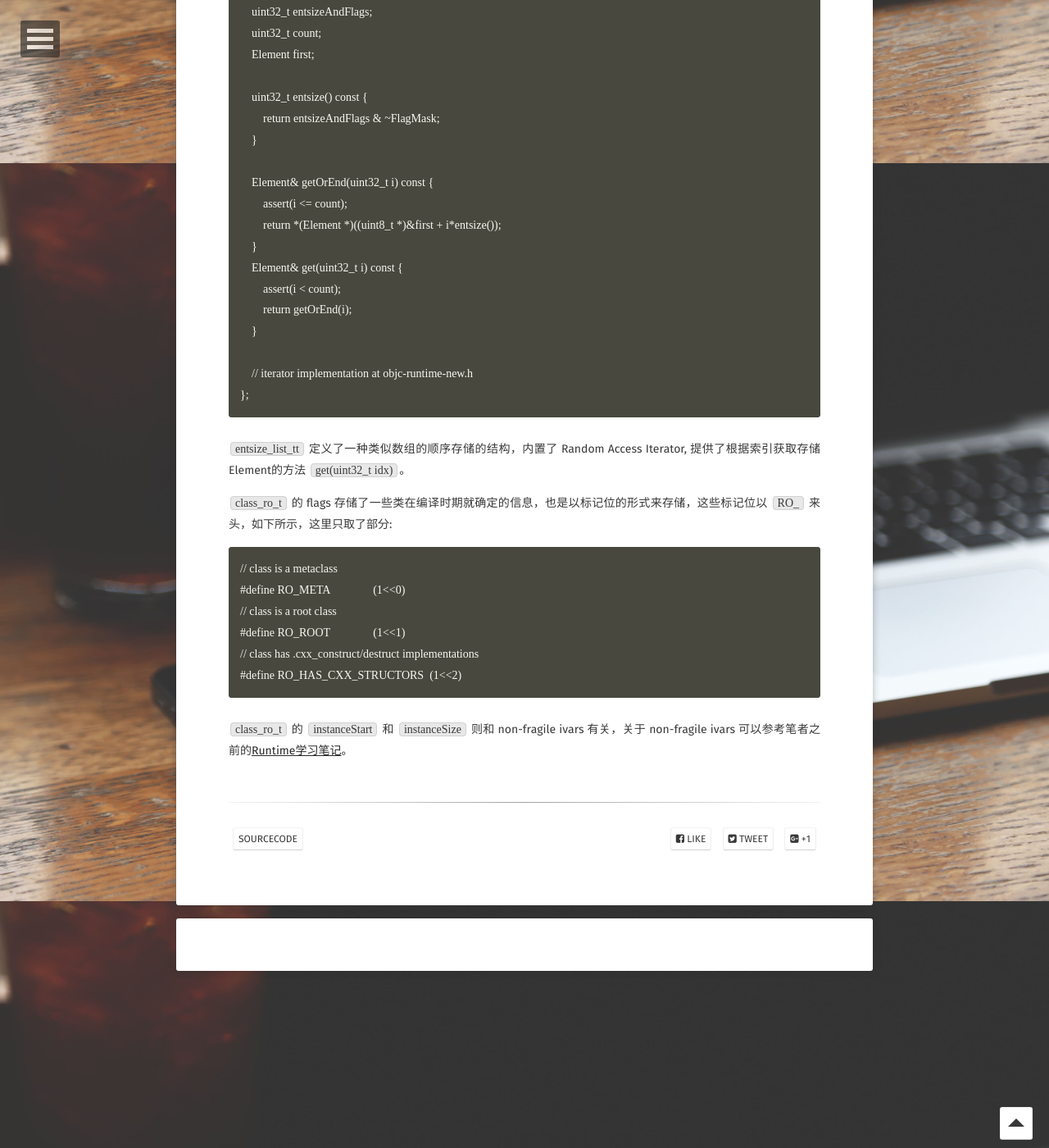
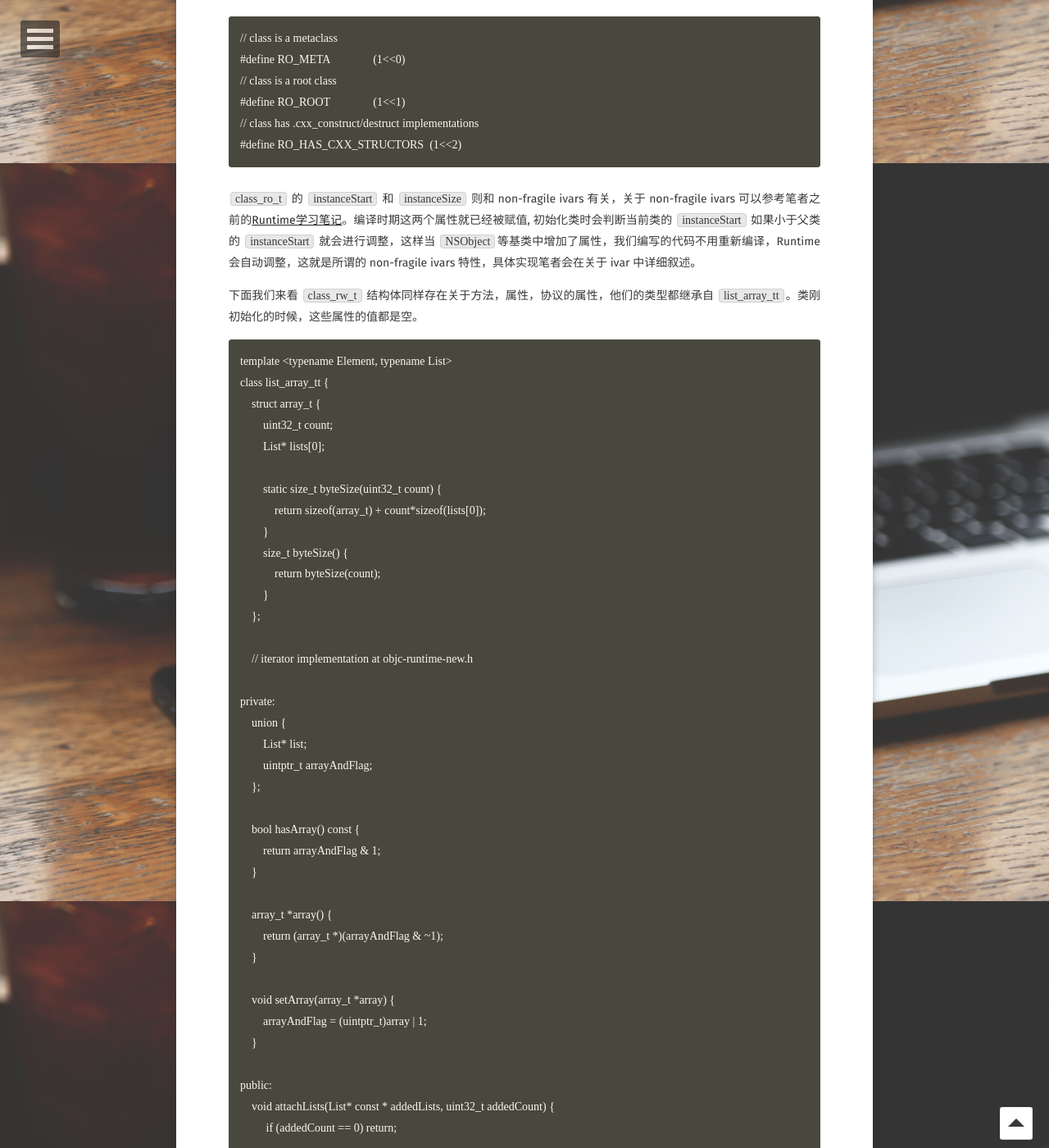
Before and after one commit to longjianjiang/longjianjiang.github.io, a Jekyll site: the page built from _posts/2018-12-29-runtime-source-code-third.md, in a window 1280 px wide and 1400 px high, scrolled down 3401 px. Shown: the whole window at 82% size. Built offline with Jekyll 4.4.1, drawn with Linux system fonts in a browser that asks for light colours; some web fonts are replaced; comment, search, counter and statistics services are not loaded; some of the changed text lies outside the part shown.

Commit message:
Update(auto commit)

````diff
--- a/_posts/2018-12-29-runtime-source-code-third.md
+++ b/_posts/2018-12-29-runtime-source-code-third.md
@@ -21,32 +21,6 @@
 
 之前笔者分析过 `objc_class` 结构体中继承自 `objc_object` 的 `isa` 成员，本文笔者来分析 `class_data_bits_t` 成员的作用与结构。
 
-## 测试代码
-
-```
-@interface Person : NSObject {
-    NSString *_nickName;
-}
-
-@property (nonatomic, copy) NSString *name;
-
-- (void)say;
-- (void)write;
-@end
-
-@implementation Person
-- (void)say {
-    NSLog(@"hello world");
-}
-
-- (void)write {
-    NSLog(@"write some letter");
-}
-@end
-```
-
-笔者以👆代码来进行测试。
-
 ## class_data_bits_t
 
 ```
@@ -163,4 +137,93 @@
 #define RO_HAS_CXX_STRUCTORS  (1<<2)
 ```
 
-`class_ro_t` 的 `instanceStart` 和 `instanceSize` 则和 non-fragile ivars 有关，关于 non-fragile ivars 可以参考笔者之前的[Runtime学习笔记](http://www.longjianjiang.com/runtime/)。
+`class_ro_t` 的 `instanceStart` 和 `instanceSize` 则和 non-fragile ivars 有关，关于 non-fragile ivars 可以参考笔者之前的[Runtime学习笔记](http://www.longjianjiang.com/runtime/)。编译时期这两个属性就已经被赋值, 初始化类时会判断当前类的 `instanceStart` 如果小于父类的 `instanceStart` 就会进行调整，这样当 `NSObject`等基类中增加了属性，我们编写的代码不用重新编译，Runtime会自动调整，这就是所谓的 non-fragile ivars 特性，具体实现笔者会在关于 ivar 中详细叙述。
+
+下面我们来看 `class_rw_t` 结构体同样存在关于方法，属性，协议的属性，他们的类型都继承自 `list_array_tt`。类刚初始化的时候，这些属性的值都是空。
+
+```
+template <typename Element, typename List>
+class list_array_tt {
+    struct array_t {
+        uint32_t count;
+        List* lists[0];
+
+        static size_t byteSize(uint32_t count) {
+            return sizeof(array_t) + count*sizeof(lists[0]);
+        }
+        size_t byteSize() {
+            return byteSize(count);
+        }
+    };
+
+    // iterator implementation at objc-runtime-new.h
+
+private:
+    union {
+        List* list;
+        uintptr_t arrayAndFlag;
+    };
+
+    bool hasArray() const {
+        return arrayAndFlag & 1;
+    }
+
+    array_t *array() {
+        return (array_t *)(arrayAndFlag & ~1);
+    }
+
+    void setArray(array_t *array) {
+        arrayAndFlag = (uintptr_t)array | 1;
+    }
+
+public:
+    void attachLists(List* const * addedLists, uint32_t addedCount) {
+         if (addedCount == 0) return;
+
+        if (hasArray()) {
+            // many lists -> many lists
+            uint32_t oldCount = array()->count;
+            uint32_t newCount = oldCount + addedCount;
+            setArray((array_t *)realloc(array(), array_t::byteSize(newCount)));
+            array()->count = newCount;
+            memmove(array()->lists + addedCount, array()->lists,
+                    oldCount * sizeof(array()->lists[0]));
+            memcpy(array()->lists, addedLists,
+                   addedCount * sizeof(array()->lists[0]));
+        }
+        else if (!list  &&  addedCount == 1) {
+            // 0 lists -> 1 list
+            list = addedLists[0];
+        }
+        else {
+            // 1 list -> many lists
+            List* oldList = list;
+            uint32_t oldCount = oldList ? 1 : 0;
+            uint32_t newCount = oldCount + addedCount;
+            setArray((array_t *)malloc(array_t::byteSize(newCount)));
+            array()->count = newCount;
+            if (oldList) array()->lists[addedCount] = oldList;
+            memcpy(array()->lists, addedLists,
+                   addedCount * sizeof(array()->lists[0]));
+        }
+    }
+};
+```
+
+上述就是 `list_array_tt` 的大致结构，省略了一些代码实现。这个结构内部创建了一个类似数组的叫 `array_t` 的结构体，内部有个 `lists` 数组 存储 `List *` 指针类型。如果 List 的个数大于1了就需要使用这个`lists`了，一个重要的方法就是 `attachLists`， 就是在该方法中将 `class_ro_t` 中方法，属性，协议等信息加入到 `class_rw_t` 的对应 `list_array_tt` 类型的属性中的。同时通过分类给类增加方法也是通过该方法加入的，具体添加过程笔者这里不展开。
+
+通过 `attachLists` 方法实现，可以看到内部会将新添加的List移动到最前面，将之前的元素移动到新添加List的尾部。
+
+`class_rw_t` 的 flags 也存储了一些类相关的信息，也是以标记位的形式来存储，这些标记位以 `RW_` 来头，这些信息不是编译期间确定的，这里只取了部分:
+
+```
+#define RW_REALIZED           (1<<31)
+// class is unresolved future class
+#define RW_FUTURE             (1<<30)
+// class is initialized
+#define RW_INITIALIZED        (1<<29)
+```
+
+## 最后
+
+通过上面分析，我们知道了 OC 类中一个重要的成员 bits。同时知道了 bits 里一个重要的 `data()` 返回了表示类结构的 `class_rw_t` 结构体，进而发现上述结构体中还存在一个 `class_ro_t` 结构体存储了一些编译期间确定的信息。同时介绍了两种内部集合类型 `list_array_tt`, `entsize_list_tt`。
````
Also changed, not shown: other parts of _posts/2018-12-29-runtime-source-code-third.md (+1 -1 lines).
